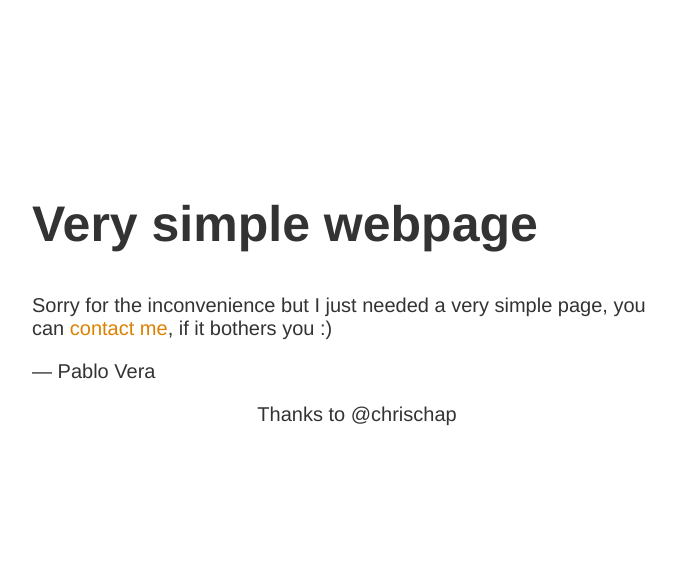
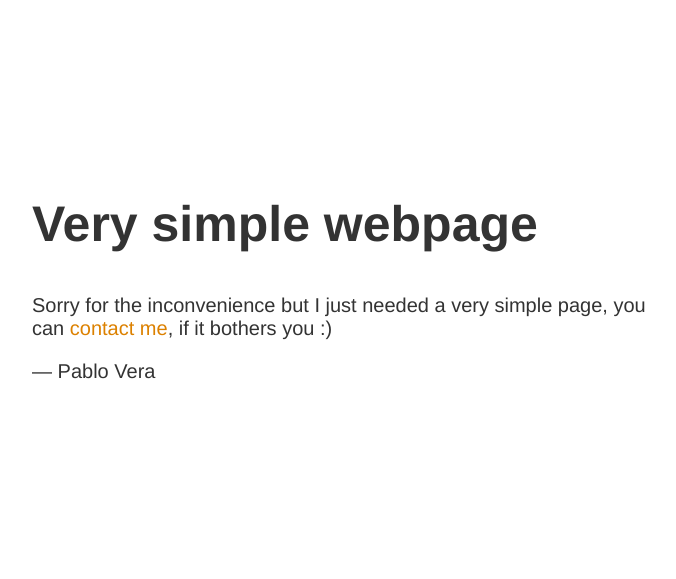
Before and after one commit to paverher/verysimplewebpage, a plain HTML site: page index.html in a window 1280 px wide. Shown: the part 5-584 px from the top of the page, without its empty margins (283-959 px from the left). Drawn offline with Linux system fonts and the light colour scheme.

Commit message:
remove wrong greeting

```diff
--- a/index.html
+++ b/index.html
@@ -16,4 +16,3 @@
         <p>&mdash; Pablo Vera</p>
     </div>
 </article>
-Thanks to @chrischap
```
